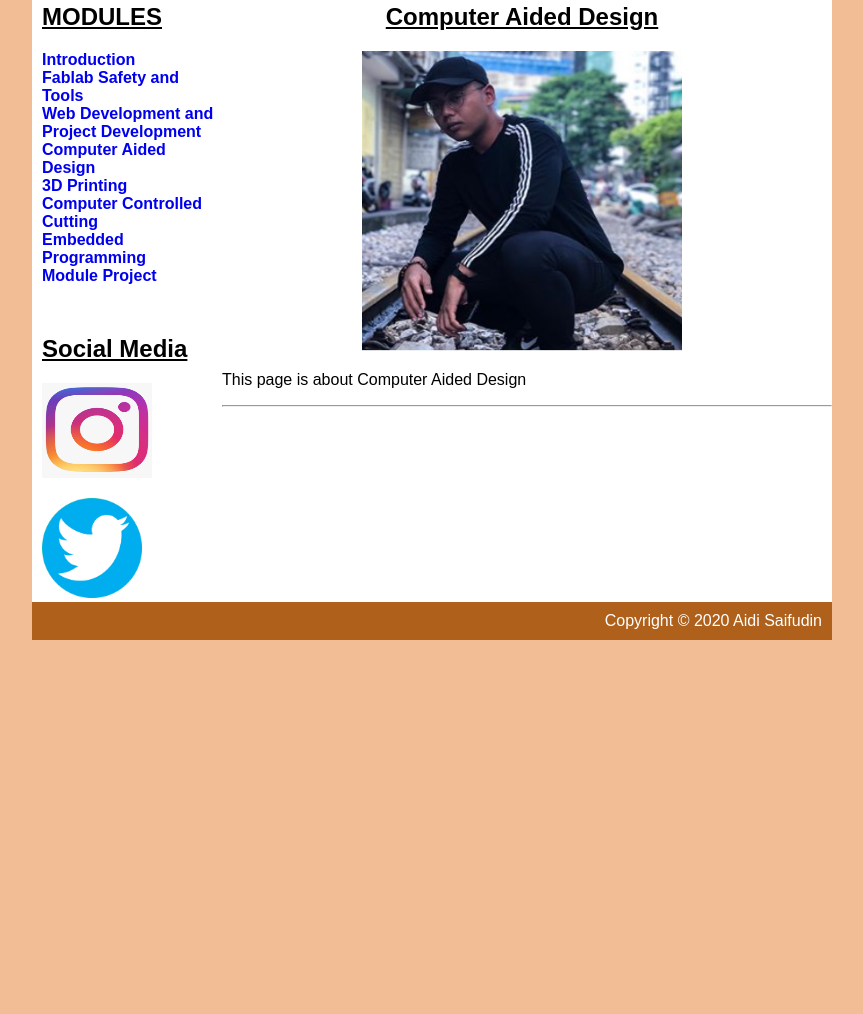
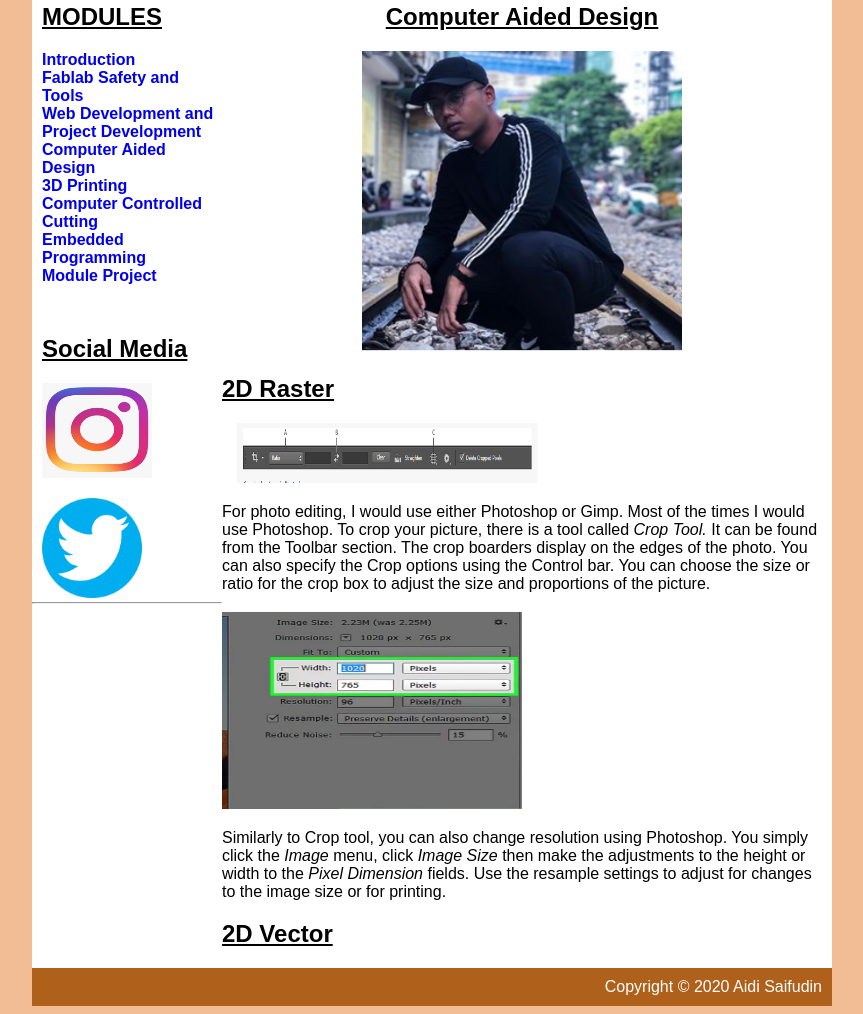
Before and after one commit to aidisaifudin/EP1000, a plain HTML site: page ComputerAidedDesign.html in a window 1280 px wide. Shown: the part 107-1121 px from the top of the page, without its empty margins (208-1071 px from the left). Before the commit the page ends 800 px from the top, so only its background shows below. Drawn offline with Linux system fonts and the light colour scheme.

Commit message:
2draster

```diff
--- a/ComputerAidedDesign.html
+++ b/ComputerAidedDesign.html
@@ -31,7 +31,15 @@
 </div>
 
 
-<p>This page is about Computer Aided Design</p>
+<p><h2><u>2D Raster</u></h2></p>
+
+<p><img src="images/crop.PNG" width ="320" height="60" alt="crop" /></p>
+<p>For photo editing, I would use either Photoshop or Gimp. Most of the times I would use Photoshop. To crop your picture, there is a tool called <i>Crop Tool.</i> It can be found from the Toolbar section. The crop boarders display on the edges of the photo. You can also specify the Crop options using the Control bar. You can choose the size or ratio for the crop box to adjust the size and proportions of the picture.</p>
+
+<p><img src="images/resolution.PNG" width="300" height="200" alt="resolution" /></p>
+<p>Similarly to Crop tool, you can also change resolution using Photoshop. You simply click the <i>Image</i> menu, click <i>Image Size</i> then make the adjustments to the height or width to the <i>Pixel Dimension</i> fields. Use the resample settings to adjust for changes to the image size or for printing.</p>
+
+<p><h2><u>2D Vector</u></h2></p>
 
     </div>
 
```
Also changed, not shown: images/crop.PNG (added), images/resolution.PNG (added).
